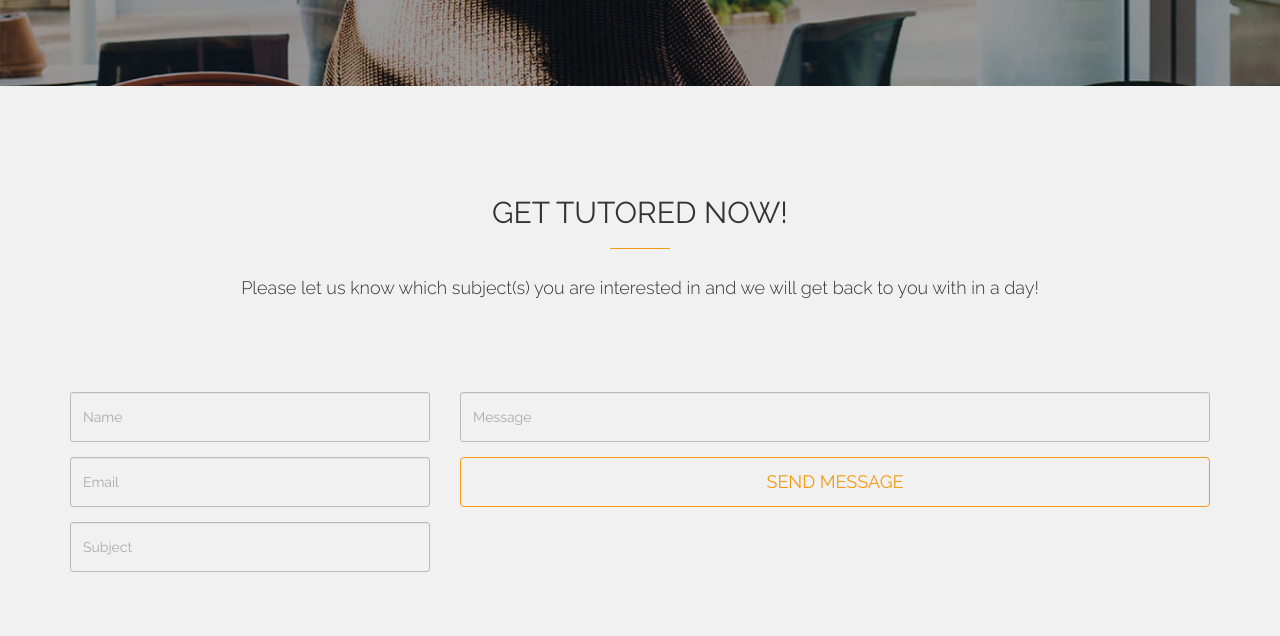
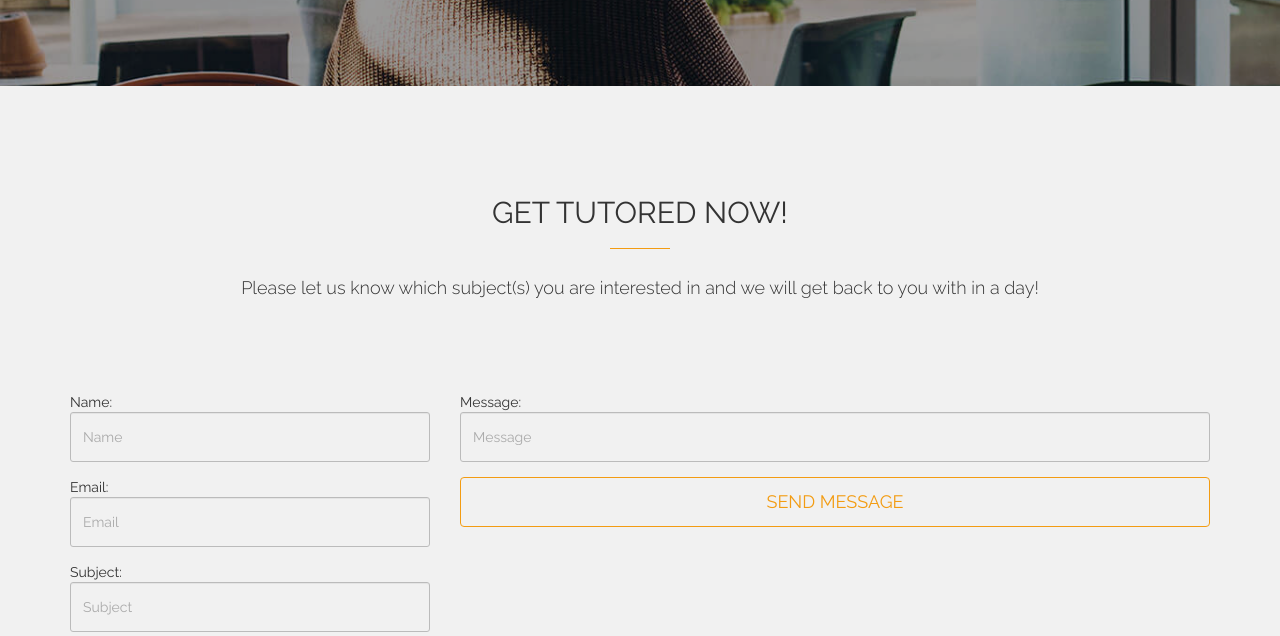
Before and after one commit to anish-krishnan/TutoringForHope, a plain HTML site: page index.html in a window 1280 px wide. Shown: the part 3555-4191 px from the top of the page. Drawn offline with Linux system fonts and the light colour scheme.

```diff
--- a/index.html
+++ b/index.html
@@ -446,15 +446,15 @@
                 <form action="https://formspree.io/anishtech1@gmail.com"  method="POST" >
                         <div class="row">
                             <div class="col-md-4">
-                                <input type="name" class="form-control" id="name" placeholder="Name">
-                                <input type="email" class="form-control" id="name" placeholder="Email">
-                                <input type="subject" class="form-control" id="name" placeholder="Subject">
+                              Name:  <input type="name" class="form-control" id="name" placeholder="Name">
+                              Email:  <input type="email" class="form-control" id="name" placeholder="Email">
+                              Subject:  <input type="subject" class="form-control" id="name" placeholder="Subject">
 
                             </div>
 
 
                             <div class="col-md-8">
-                              <input type="text" class="form-control" id="name" placeholder="Message">
+                              Message: <input type="text" class="form-control" id="name" placeholder="Message">
                                <input type="submit" class="submit-btn" rows="25" cols="10" value="Send Message">
                               <!--
                                 <textarea class="form-control" id="message" rows="25" cols="10" placeholder="  Message Texts..."></textarea>
```
